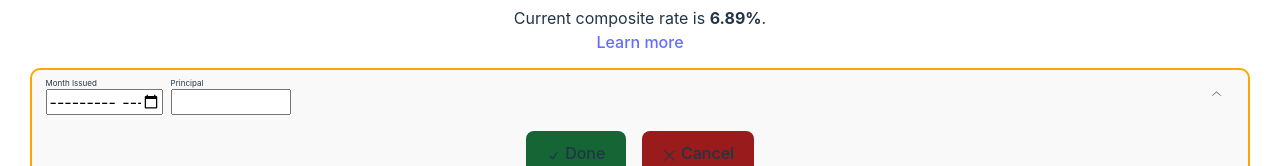
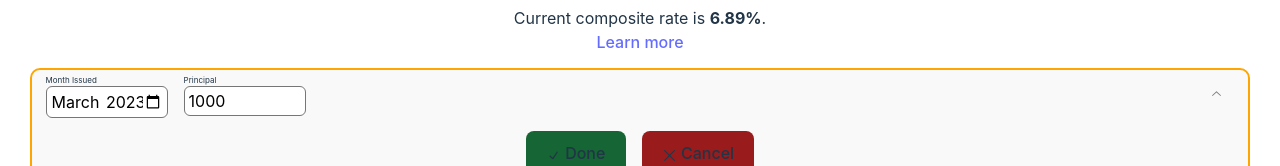
Before and after one commit to forcey/ibond.fyi, a React (Vite) app: page / in a window 1280 px wide. Both pictures are taken after a click on the button "Add Bond". Shown: the part 124-290 px from the top of the page. Built offline with nearby package versions, Linux system fonts and the light colour scheme.

Commit message:
Form validation. Incomplete

```diff
--- a/src/App.css
+++ b/src/App.css
@@ -6,39 +6,3 @@
   /* avoid stretching the root element when the content is too wide */
   width: calc(100% - 4rem);
 }
-
-.logo {
-  height: 6em;
-  padding: 1.5em;
-  will-change: filter;
-  transition: filter 300ms;
-}
-.logo:hover {
-  filter: drop-shadow(0 0 2em #646cffaa);
-}
-.logo.react:hover {
-  filter: drop-shadow(0 0 2em #61dafbaa);
-}
-
-@keyframes logo-spin {
-  from {
-    transform: rotate(0deg);
-  }
-  to {
-    transform: rotate(360deg);
-  }
-}
-
-@media (prefers-reduced-motion: no-preference) {
-  a:nth-of-type(2) .logo {
-    animation: logo-spin infinite 20s linear;
-  }
-}
-
-.card {
-  padding: 2em;
-}
-
-.read-the-docs {
-  color: #888;
-}
--- a/src/App.tsx
+++ b/src/App.tsx
@@ -19,7 +19,7 @@ function App() {
   }
 
   const addBond = () => {
-    const bond = new Bond(new Date(), 0);
+    const bond = new Bond(new Date(), 1000);
     bond.isNew = true;
     setBonds([...bonds, bond]);
   }
--- a/src/components/BondList.tsx
+++ b/src/components/BondList.tsx
@@ -7,10 +7,10 @@ import { formatDollars } from '../utils/math';
 import { BondDetailTable } from './BondDetailsTable';
 import './BondList.css';
 
-function TableCell({ label, labelFor, children, style }: {
-    label?: string, labelFor?: string, children: React.ReactNode, style?: React.CSSProperties
+function TableCell({ label, labelFor, children, className }: {
+    label?: string, labelFor?: string, children: React.ReactNode, className?: string
 }): JSX.Element {
-    return <div className='min-w-fit p-1 text-left' style={style}>
+    return <div className={'p-1 text-left ' + className}>
         {label && <div className='text-[50%]'>
             {labelFor ? <label htmlFor={labelFor}>{label}</label> : label}
         </div>}
@@ -22,7 +22,7 @@ function BondRow({ bond, onDeleteBondCommand }: {
     bond: Bond,
     onDeleteBondCommand: (id: string) => void
 }): JSX.Element {
-    const [editMode, setEditMode] = useState(bond.isNew);
+    const [editMode, setEditMode] = useState(false);
     const [issueMonth, setIssueMonth] = useState("");
     const [principal, setPrincipal] = useState("");
 
@@ -48,6 +48,9 @@ function BondRow({ bond, onDeleteBondCommand }: {
             onDeleteBondCommand(bond.id);
         }
     }
+    if (bond.isNew && !editMode) {
+        startEdit();
+    }
 
     const values = bond.calculateValue();
     const latestValue = bond.redeemableValue(values, values.length - 1).value;
@@ -64,25 +67,31 @@ function BondRow({ bond, onDeleteBondCommand }: {
 
     const currentMonth = new Date().toISOString().substring(0, 7);
     const tableCells = editMode ?
-        <>
-            <TableCell label="Month Issued" labelFor="issueMonth" style={{ "width": "fit-content" }}>
+        <div className='flex'>
+            <TableCell label="Month Issued" labelFor="issueMonth" className='min-w-[50%]'>
                 <input type="month" id="issueMonth" name="issueMonth"
-                    min="1998-09" max={currentMonth} value={issueMonth} onChange={e => setIssueMonth(e.currentTarget.value)} />
+                    min="1998-09" max={currentMonth} value={issueMonth}
+                    onChange={e => setIssueMonth(e.currentTarget.value)}
+                    className="p-1 border-solid border rounded-md invalid:border-pink-500 invalid:text-pink-600" />
+                <div className='text-xs text-pink-500 w-full hidden'>Issue month must be between September 1998 and {currentMonth}.</div>
             </TableCell>
-            <TableCell label="Principal" labelFor='principal' style={{ "width": "fit-content" }}>
-                <input type="number" id="principal" name="principal" min="0" max="10000" value={principal} onChange={e => setPrincipal(e.currentTarget.value)} />
+            <TableCell label="Principal" labelFor='principal' className='min-w-[50%]'>
+                <input type="number" id="principal" name="principal"
+                    min="25" max="10000" value={principal}
+                    onChange={e => setPrincipal(e.currentTarget.value)}
+                    className="p-1 border-solid border rounded-md invalid:border-pink-500 invalid:text-pink-600" />
             </TableCell>
-        </> : <>
-            <TableCell label="Month Issued">{formatMonth(bond.dateIssued)}</TableCell>
-            <TableCell label="Principal">{formatDollars(bond.principal)}</TableCell>
-            <TableCell label="Value">{formatDollars(latestValue)}</TableCell>
-        </>
+        </div> : <div className='flex'>
+            <TableCell label="Month Issued" className='whitespace-nowrap'>{formatMonth(bond.dateIssued)}</TableCell>
+            <TableCell label="Principal" className='whitespace-nowrap'>{formatDollars(bond.principal)}</TableCell>
+            <TableCell label="Value" className='whitespace-nowrap'>{formatDollars(latestValue)}</TableCell>
+        </div>
 
     return <Accordion.Item value={bond.id} className={"AccordionItem" + editModeClass}>
         <Accordion.Header>
             <div className='tableRow'>
                 {tableCells}
-                <TableCell style={{ "width": "auto", "marginLeft": "auto" }}>
+                <TableCell className='ml-auto'>
                     <Accordion.Trigger className='AccordionTrigger' disabled={editMode}>
                         <ChevronDownIcon className="AccordionChevron" aria-hidden />
                     </Accordion.Trigger>
```
